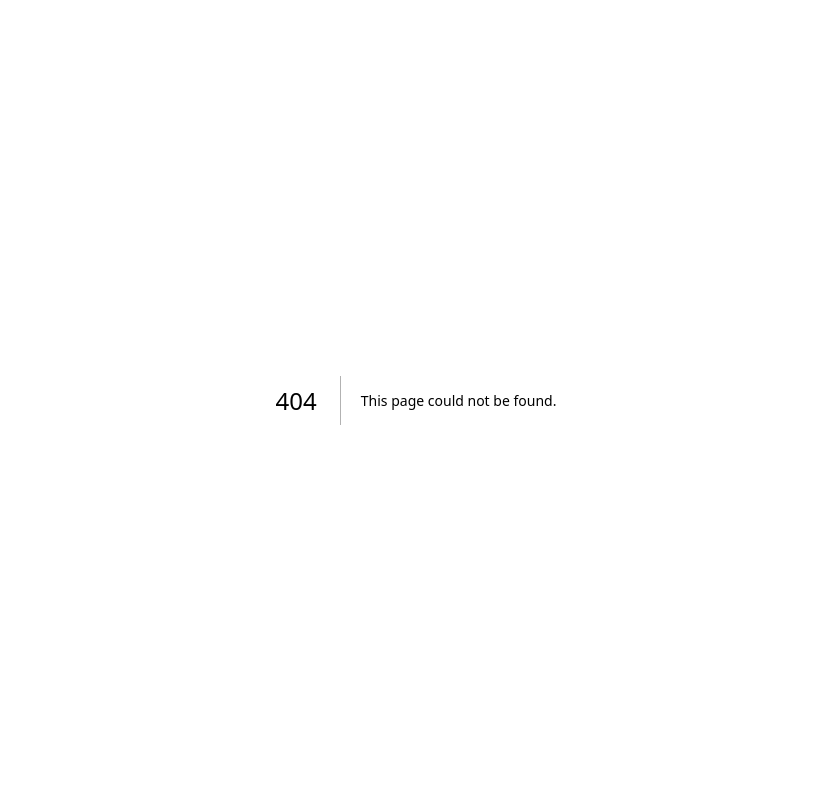
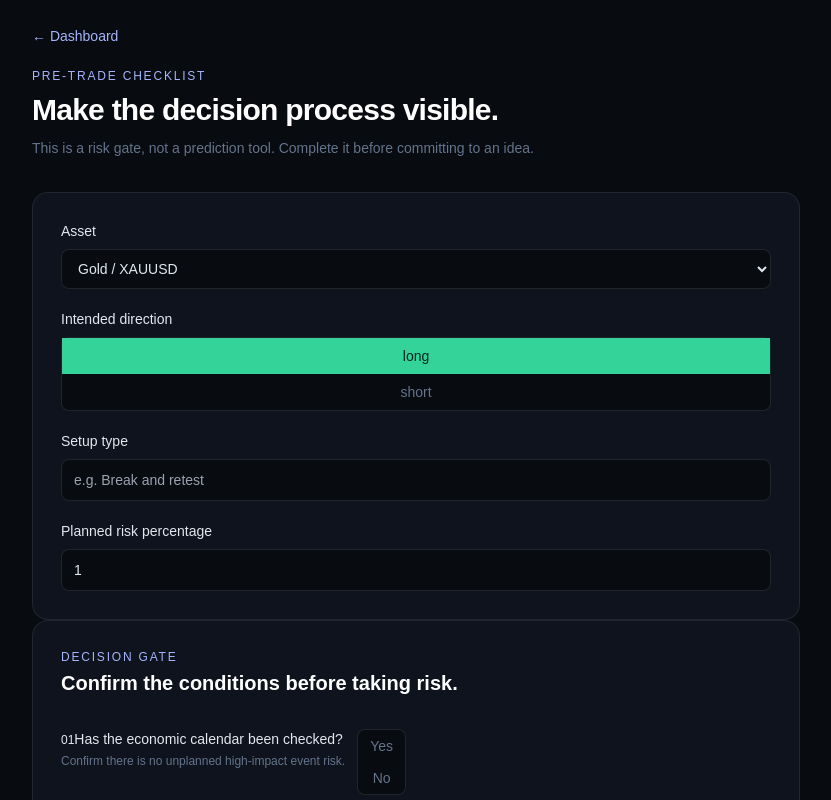
Before and after one commit to masigo-alt/trade-decision-os, a Next.js app: page /pre-trade-check in a window 1280 px wide. Before the commit this address had no page. Shown: the top 800 px of the page, without its empty margins (224-1055 px from the left). Built offline with nearby package versions, Linux system fonts and the light colour scheme.

Commit message:
feat: add pre-trade checklist page

```diff
--- /dev/null
+++ b/app/pre-trade-check/page.tsx
@@ -0,0 +1,6 @@
+import Link from "next/link";
+import { PreTradeChecklistForm } from "@/components/pre-trade-checklist-form";
+
+export default function PreTradeCheckPage() {
+  return <main className="min-h-screen bg-[#080b10] px-5 py-6 text-slate-100 sm:px-8 lg:px-10"><div className="mx-auto max-w-3xl"><header className="mb-8"><Link href="/" className="text-sm text-indigo-300 transition hover:text-indigo-200">← Dashboard</Link><p className="mt-5 text-xs font-medium uppercase tracking-[0.15em] text-indigo-300">Pre-trade checklist</p><h1 className="mt-2 text-2xl font-semibold tracking-tight text-white sm:text-3xl">Make the decision process visible.</h1><p className="mt-2 text-sm leading-6 text-slate-500">This is a risk gate, not a prediction tool. Complete it before committing to an idea.</p></header><PreTradeChecklistForm /></div></main>;
+}
```
